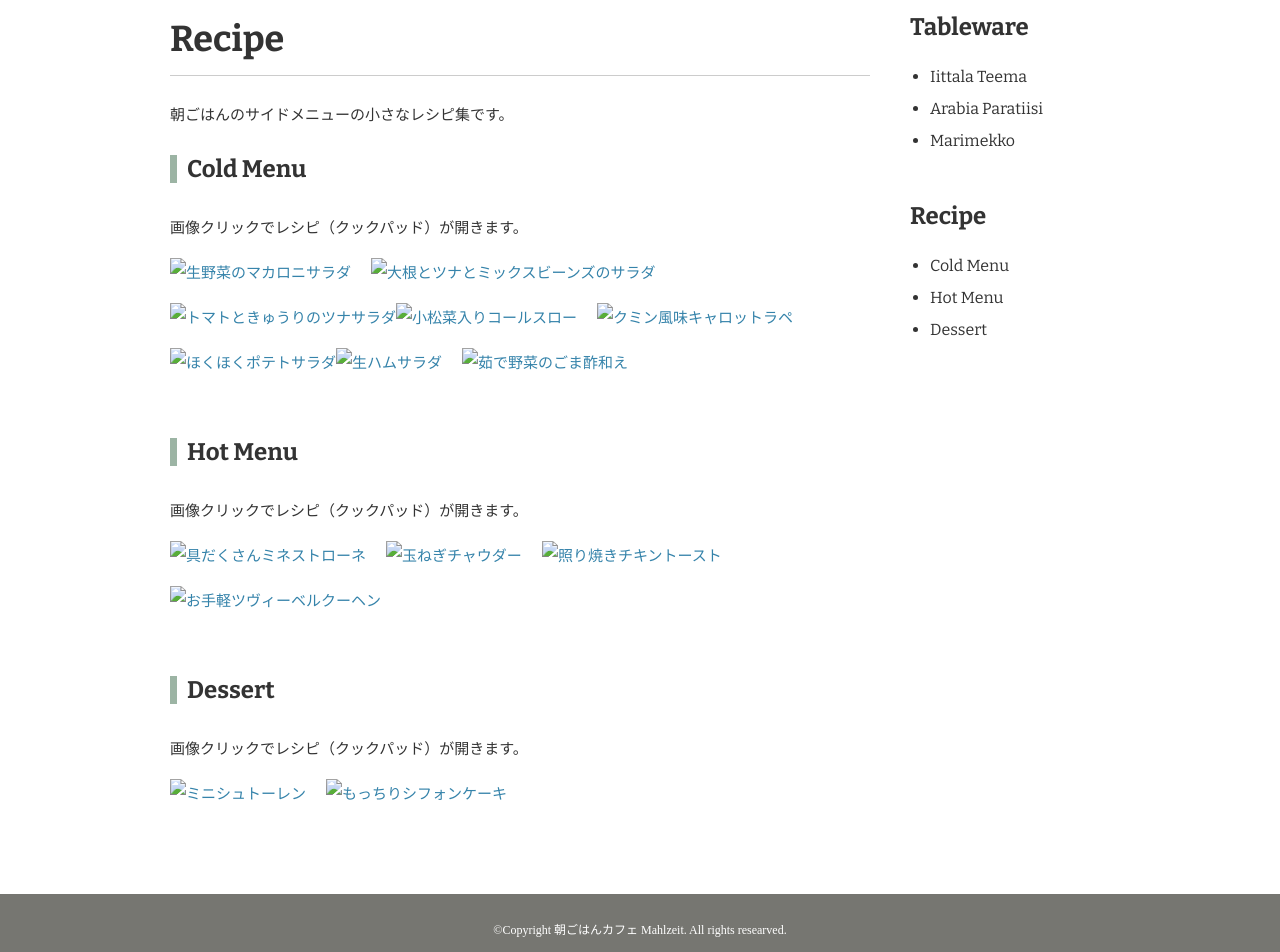
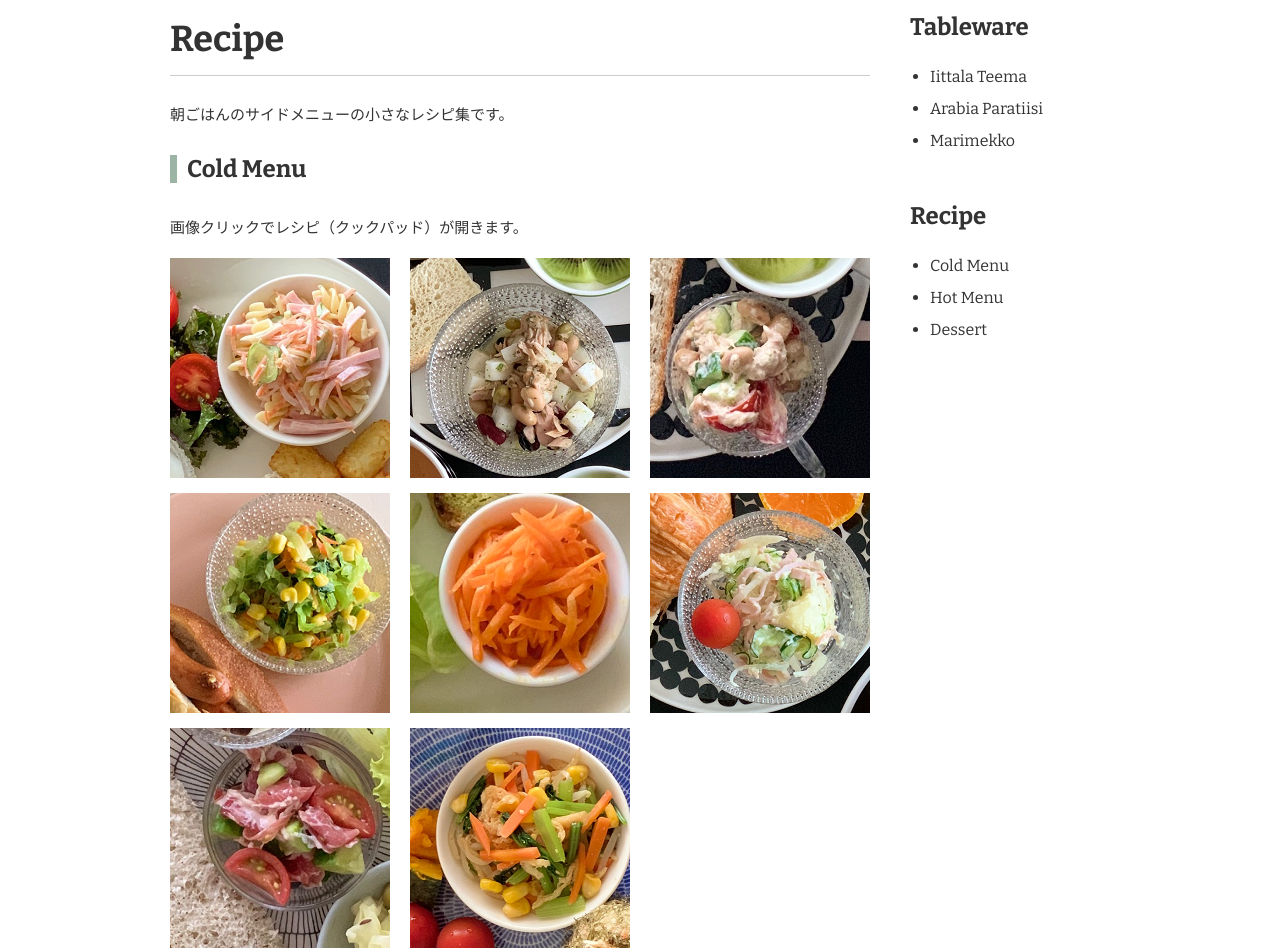
Before and after one commit to mahlzeit95/mahlzeit95.github.io, a plain HTML site: page menu.html in a window 1280 px wide. Shown: the part 352-1304 px from the top of the page. Drawn offline with nearby package versions, Linux system fonts and the light colour scheme; files that its build step writes are made by us from their sources; files whose address does not match are found by name.

Commit message:
Update menu.html

```diff
--- a/menu.html
+++ b/menu.html
@@ -5,7 +5,7 @@
 <meta name="viewport" content="width=device-width,initial-scale=1">
 <title>Recipe｜朝ごはんカフェ Mahlzeit</title>
 <link href="https://fonts.googleapis.com/css2?family=Bitter:wght@400;700&display=swap" rel="stylesheet">
-<link href="css/style.css" rel="stylesheet">
+<link href="style.css" rel="stylesheet">
 <link href="favicon.ico" rel="shortcut icon">
 </head>
 <body id="menu">
@@ -13,7 +13,7 @@
   <!-- header始まり -->
   <header>
     <div class="logo">
-      <a href="index.html"><img src="images/logo-b.png" alt="Mahlzeit"></a>
+      <a href="index.html"><img src="logo-b.png" alt="Mahlzeit"></a>
     </div>
     <nav>
       <ul class="global-nav">
@@ -35,32 +35,32 @@
           <h2 class="icon">Cold Menu</h2>
           <p>画像クリックでレシピ（クックパッド）が開きます。</p>
           <ul class="clearfix photograph-list">
-            <li><a href="https://cookpad.com/recipe/6410934" target="_blank"><img src="images/photograph-cold-07.png" title="生野菜のマカロニサラダ" alt="生野菜のマカロニサラダ"></a></li>
-            <li><a href="https://cookpad.com/recipe/6390791" target="_blank"><img src="images/photograph-cold-03.png" title="大根とツナとミックスビーンズのサラダ" alt="大根とツナとミックスビーンズのサラダ"></a></li>
-            <li><a href="https://cookpad.com/recipe/6406688" target="_blank"><img src="images/photograph-cold-04.png" title="トマトときゅうりのツナサラダ" alt="トマトときゅうりのツナサラダ"></a></li>
-            <li><a href="https://cookpad.com/recipe/6392105" target="_blank"><img src="images/photograph-cold-01.png" title="小松菜入りコールスロー" alt="小松菜入りコールスロー"></a></li>
-            <li><a href="https://cookpad.com/recipe/6402922" target="_blank"><img src="images/photograph-cold-05.png" title="クミン風味キャロットラペ" alt="クミン風味キャロットラペ"></a></li>
-            <li><a href="https://cookpad.com/recipe/6418595" target="_blank"><img src="images/photograph-cold-06.png" title="ほくほくポテトサラダ" alt="ほくほくポテトサラダ"></a></li>
-            <li><a href="https://cookpad.com/recipe/6414929" target="_blank"><img src="images/photograph-cold-08.png" title="生ハムサラダ" alt="生ハムサラダ"></a></li>
-            <li><a href="https://cookpad.com/recipe/6400217" target="_blank"><img src="images/photograph-cold-02.png" title="茹で野菜のごま酢和え" alt="茹で野菜のごま酢和え"></a></li>
+            <li><a href="https://cookpad.com/recipe/6410934" target="_blank"><img src="photograph-cold-07.png" title="生野菜のマカロニサラダ" alt="生野菜のマカロニサラダ"></a></li>
+            <li><a href="https://cookpad.com/recipe/6390791" target="_blank"><img src="photograph-cold-03.png" title="大根とツナとミックスビーンズのサラダ" alt="大根とツナとミックスビーンズのサラダ"></a></li>
+            <li><a href="https://cookpad.com/recipe/6406688" target="_blank"><img src="photograph-cold-04.png" title="トマトときゅうりのツナサラダ" alt="トマトときゅうりのツナサラダ"></a></li>
+            <li><a href="https://cookpad.com/recipe/6392105" target="_blank"><img src="photograph-cold-01.png" title="小松菜入りコールスロー" alt="小松菜入りコールスロー"></a></li>
+            <li><a href="https://cookpad.com/recipe/6402922" target="_blank"><img src="photograph-cold-05.png" title="クミン風味キャロットラペ" alt="クミン風味キャロットラペ"></a></li>
+            <li><a href="https://cookpad.com/recipe/6418595" target="_blank"><img src="photograph-cold-06.png" title="ほくほくポテトサラダ" alt="ほくほくポテトサラダ"></a></li>
+            <li><a href="https://cookpad.com/recipe/6414929" target="_blank"><img src="photograph-cold-08.png" title="生ハムサラダ" alt="生ハムサラダ"></a></li>
+            <li><a href="https://cookpad.com/recipe/6400217" target="_blank"><img src="photograph-cold-02.png" title="茹で野菜のごま酢和え" alt="茹で野菜のごま酢和え"></a></li>
           </ul>
         </section>
         <section id="hot">
           <h2 class="icon">Hot Menu</h2>
           <p>画像クリックでレシピ（クックパッド）が開きます。</p>
           <ul class="clearfix photograph-list">
-            <li><a href="https://cookpad.com/recipe/6385103" target="_blank"><img src="images/photograph-hot-01.png" title="具だくさんミネストローネ" alt="具だくさんミネストローネ"></a></li>
-            <li><a href="https://cookpad.com/recipe/6518093" target="_blank"><img src="images/photograph-hot-05.png" title="玉ねぎチャウダー" alt="玉ねぎチャウダー"></a></li>
-            <li><a href="https://cookpad.com/recipe/6388420" target="_blank"><img src="images/photograph-hot-02.png" title="照り焼きチキントースト" alt="照り焼きチキントースト"></a></li>
-            <li><a href="https://cookpad.com/recipe/6421689" target="_blank"><img src="images/photograph-hot-04.png" title="お手軽ツヴィーベルクーヘン" alt="お手軽ツヴィーベルクーヘン"></a></li>
+            <li><a href="https://cookpad.com/recipe/6385103" target="_blank"><img src="photograph-hot-01.png" title="具だくさんミネストローネ" alt="具だくさんミネストローネ"></a></li>
+            <li><a href="https://cookpad.com/recipe/6518093" target="_blank"><img src="photograph-hot-05.png" title="玉ねぎチャウダー" alt="玉ねぎチャウダー"></a></li>
+            <li><a href="https://cookpad.com/recipe/6388420" target="_blank"><img src="photograph-hot-02.png" title="照り焼きチキントースト" alt="照り焼きチキントースト"></a></li>
+            <li><a href="https://cookpad.com/recipe/6421689" target="_blank"><img src="photograph-hot-04.png" title="お手軽ツヴィーベルクーヘン" alt="お手軽ツヴィーベルクーヘン"></a></li>
           </ul>
         </section>
         <section id="dessert">
           <h2 class="icon">Dessert</h2>
           <p>画像クリックでレシピ（クックパッド）が開きます。</p>
           <ul class="clearfix photograph-list">
-            <li><a href="https://cookpad.com/recipe/6320328" target="_blank"><img src="images/photograph-dessert-01.png" title="ミニシュトーレン" alt="ミニシュトーレン"></a></li>
-            <li><a href="https://cookpad.com/recipe/6394890" target="_blank"><img src="images/photograph-dessert-02.png" title="もっちりシフォンケーキ" alt="もっちりシフォンケーキ"></a></li>
+            <li><a href="https://cookpad.com/recipe/6320328" target="_blank"><img src="photograph-dessert-01.png" title="ミニシュトーレン" alt="ミニシュトーレン"></a></li>
+            <li><a href="https://cookpad.com/recipe/6394890" target="_blank"><img src="photograph-dessert-02.png" title="もっちりシフォンケーキ" alt="もっちりシフォンケーキ"></a></li>
           </ul>
         </section>
       </div>
```
